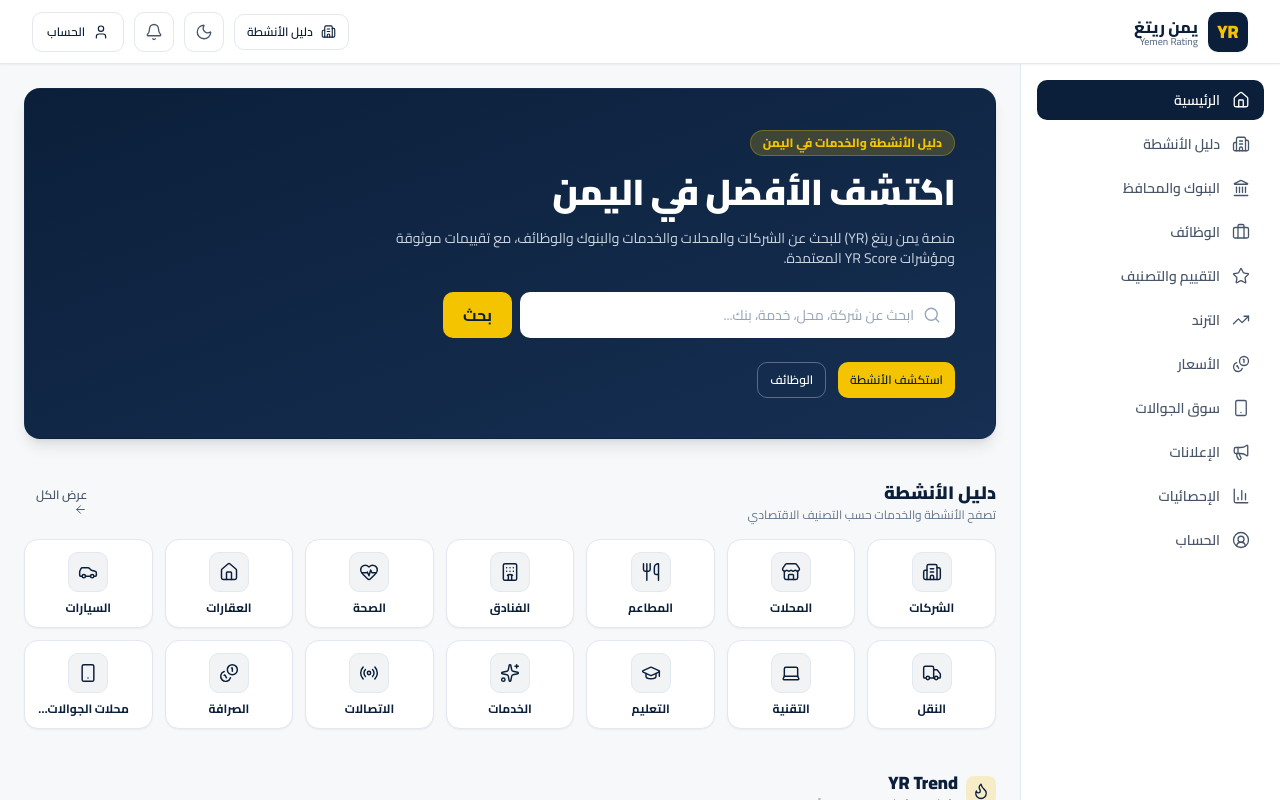
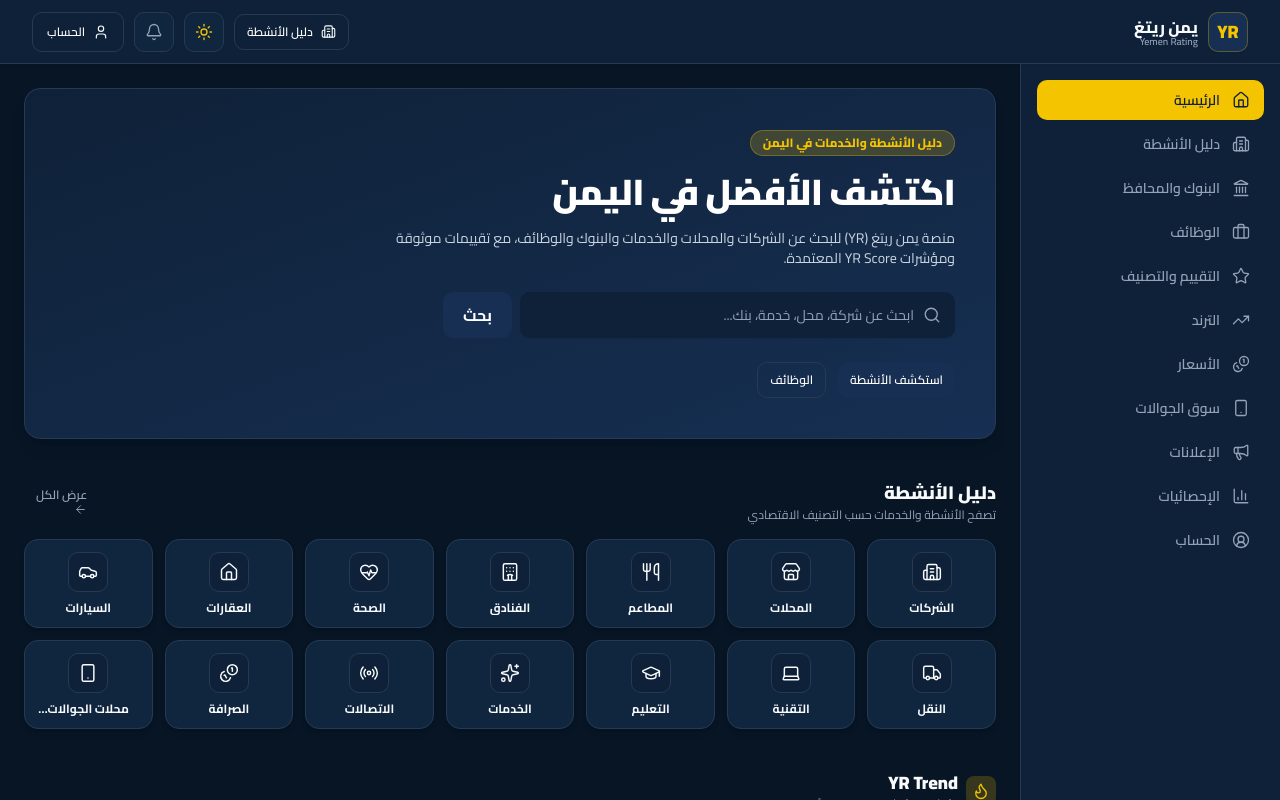
Before and after one commit to mhmood2022/yemen-rating, a React (Vite) app: page / in a window 1280 px wide. Shown: the top 800 px of the page. Built offline with nearby package versions, Linux system fonts and the light colour scheme; no server answers.

Commit message:
feat(theme): set pure dark mode as default with instant active styling

```diff
--- a/index.html
+++ b/index.html
@@ -1,29 +1,29 @@
 <!DOCTYPE html>
-<html lang="ar" dir="rtl">
+<html lang="ar" dir="rtl" class="dark">
   <head>
     <meta charset="UTF-8" />
     <link rel="icon" type="image/svg+xml" href="/favicon.svg" />
     <meta name="viewport" content="width=device-width, initial-scale=1.0, maximum-scale=1.0, user-scalable=no" />
     <title>يمن ريتغ | Yemen Rating</title>
-    <!-- Zero-Flash Theme Init Script -->
     <script>
       (function() {
         try {
           const stored = localStorage.getItem('yr-theme');
-          const prefersDark = window.matchMedia('(prefers-color-scheme: dark)').matches;
-          if (stored === 'dark' || (!stored && prefersDark)) {
+          if (stored === 'light') {
+            document.documentElement.classList.remove('dark');
+          } else {
             document.documentElement.classList.add('dark');
-          } else {
-            document.documentElement.classList.remove('dark');
           }
-        } catch (e) {}
+        } catch (e) {
+          document.documentElement.classList.add('dark');
+        }
       })();
     </script>
     <link rel="preconnect" href="https://fonts.googleapis.com">
     <link rel="preconnect" href="https://fonts.gstatic.com" crossorigin>
     <link href="https://fonts.googleapis.com/css2?family=Cairo:wght@400;600;700;800;900&display=swap" rel="stylesheet">
   </head>
-  <body class="bg-[#F7F8FA] dark:bg-[#071525] text-[#0F172A] dark:text-[#F8FAFC]">
+  <body class="bg-[#F7F8FA] dark:bg-[#050505] text-[#0F172A] dark:text-white">
     <div id="root"></div>
     <script type="module" src="/src/main.tsx"></script>
   </body>
--- a/src/context/ThemeContext.tsx
+++ b/src/context/ThemeContext.tsx
@@ -16,9 +16,10 @@
     try {
       const stored = localStorage.getItem('yr-theme');
       if (stored === 'light' || stored === 'dark') return stored;
-      return window.matchMedia('(prefers-color-scheme: dark)').matches ? 'dark' : 'light';
+      // Default to Dark Mode
+      return 'dark';
     } catch {
-      return 'light';
+      return 'dark';
     }
   });
 
```
Also changed, not shown: 4 other files (tests, documents, lock files or other folders).
